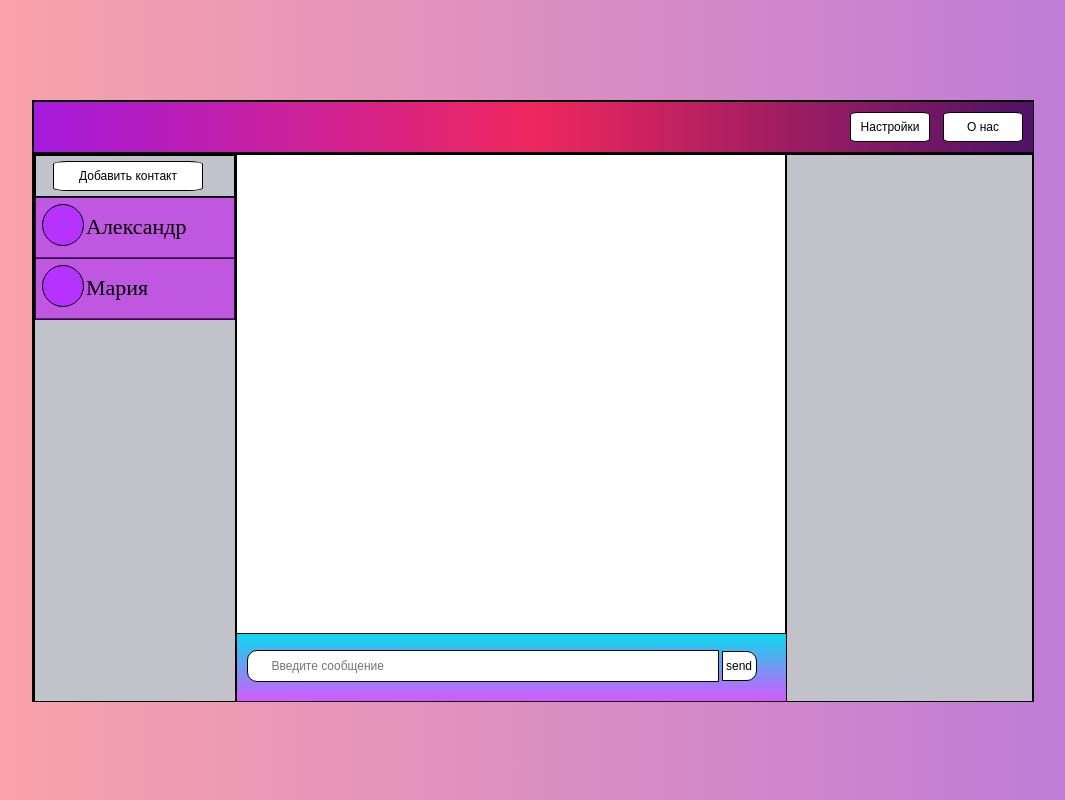
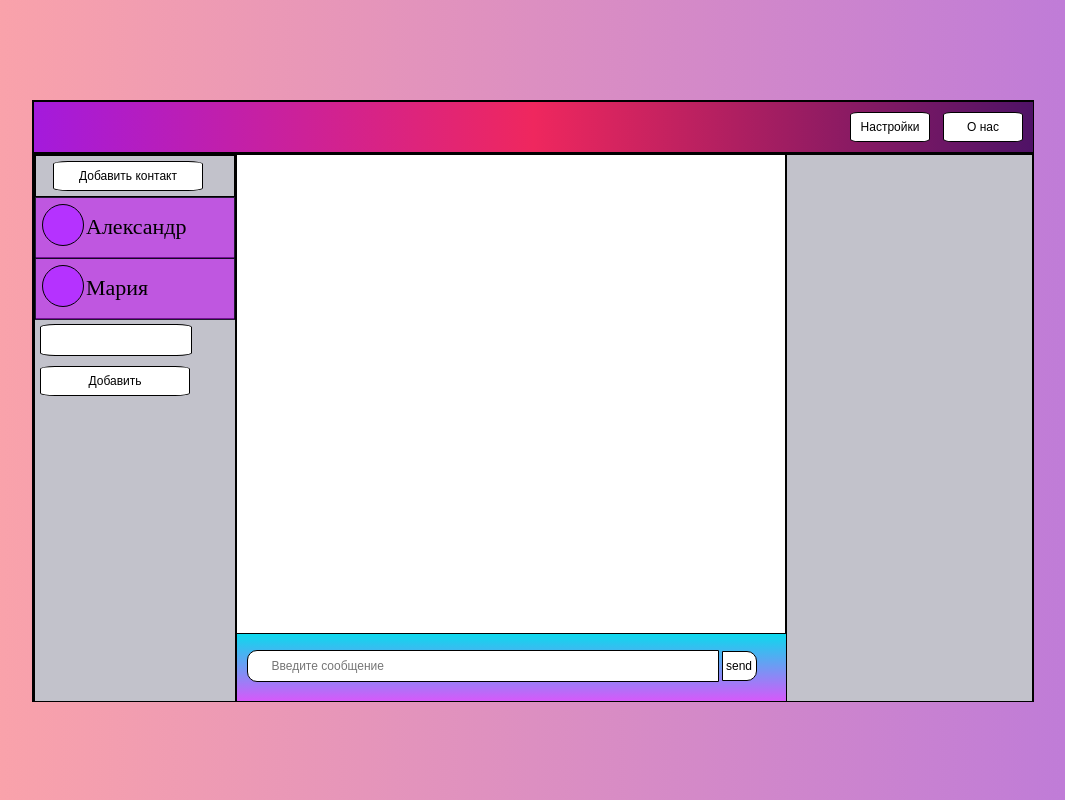
Before and after one commit to SpbgasuTeam/University_Project_JS, a plain HTML site: page Client/chat.html in a window 1280 px wide. Both pictures are taken after a click on the button "Добавить контакт". Shown: the top 800 px of the page, without its empty margins (107-1172 px from the left). Drawn offline with Linux system fonts and the light colour scheme; no server answers.

Commit message:
Mura, добавление нового чата

```diff
--- a/Client/Chat_Functions.js
+++ b/Client/Chat_Functions.js
@@ -83,9 +83,21 @@ document.querySelectorAll('.a_friend').forEach(item => {
     });
 })
 add_contact.addEventListener("click", ()=>{
-    const ID_Getter = "5454";
+    const main_list_chats = document.getElementById("main_list_chats");
+    const str = document.createElement("input");
+    const btn = document.createElement("input");
+    btn.id = "add_btn_id";
+    str.id = "add_str_id";
+    btn.type = "button";
+    btn.value = "Добавить";
+    str.classList.add("search_online_add");
+    btn.classList.add("search_online_add");
+    main_list_chats.appendChild(str);
+    main_list_chats.appendChild(btn);
+
+    btn.addEventListener("click", ()=>{
+        const ID_Getter = str.value;
         const ID_Sender = "1";
-
         request("POST", "New_Dialog", {ID_Sender, ID_Getter}, (response) => {
             if(response == 'Wrong_ID'){
                 alert('Wrong_ID')
@@ -109,6 +121,9 @@ add_contact.addEventListener("click", ()=>{
                 list_chats.appendChild(li);
             }
         });
+        str.remove();
+        btn.remove();
+    });
 
 
 
--- a/Client/chat.html
+++ b/Client/chat.html
@@ -24,7 +24,7 @@
 
         <div class="chat_body">
             <! - Онлайн-список ->
-            <div class="chat_online">
+            <div class="chat_online" id = "main_list_chats">
                 <! - Поиск ->
                 <div class="search_online">
                     <form>
--- a/Client/for_chat.css
+++ b/Client/for_chat.css
@@ -266,6 +266,16 @@ width: 999px;
     background-color: rgb(241, 49, 255);
 }
 
+.search_online_add {
+    border-radius: 10%;
+    width: 150px;
+    height: 30px;
+    background-color: white;
+    border: 1px solid black;
+    margin: 5px;
+}
+
+
 .msg {
     display: flex;
     flex-direction: column;
--- a/Server/DT_Mail.json
+++ b/Server/DT_Mail.json
@@ -1 +1 @@
-[{"ID":["1","2"],"All_Msg":[{"Sender":"1","Text":"Hi","Time":"01,02,2022"},{"Sender":"2","Text":"Hi,dear!","Time":"02,02,2022"},{"ID_Sender":"1","TXT_MSG":"HIHIH"},{"ID_Sender":"1","TXT_MSG":"HI654HIH"},{"ID_Sender":"1","TXT_MSG":"HI","Time":"1:59 25.4.2022"},{"ID_Sender":"1","TXT_MSG":"HI","Time":"9:40 25.4.2022"},{"ID_Sender":"1","TXT_MSG":"Hi","Time":"9:58 25.4.2022"},{"ID_Sender":"1","TXT_MSG":"Hi","Time":"9:59 25.4.2022"},{"ID_Sender":"1","TXT_MSG":"","Time":"9:59 25.4.2022"},{"ID_Sender":"1","TXT_MSG":"srvfeakjsbrf;sakejbrfv;aenrf;ojnev;kaejb;fih'aoeivn;oaejnv;erinfoeiajv;oaenfv;ejrnf'owaiejovfenravojenarovijgpwerojvoaenf;vboefoerwakfpvaeinsvb","Time":"10:3 25.4.2022"},{"ID_Sender":"1","TXT_MSG":"        ","Time":"10:5 25.4.2022"},{"ID_Sender":"1","TXT_MSG":"hfhdhfdhhdhdhjdhjsdhsdhdshjsdhjsdhsdhsdhjsdhjsdhsdhjs","Time":"10:6 25.4.2022"},{"ID_Sender":"1","TXT_MSG":"sdfghjklkjhygtrfc vbnjkjuytrdc zxvnbmjhkyutr5efsdcxv bnmjhuyt5refdscx vyjt5r4ewdsxcv nbmhjuy76t54rewdsxc vbnjmhuytre4wdsaxz ","Time":"10:6 25.4.2022"}]},{"ID":["2","3"],"All_Msg":[{"Sender":"2","Text":"Hi!","Time":"01,02,2022"},{"Sender":"3","Text":"Hi,dear!!","Time":"02,02,2022"}]},{"ID":["1","5454"],"All_Msg":[]},{"ID":["1","5454"],"All_Msg":[]},{"ID":["1","5454"],"All_Msg":[]}]
+[{"ID":["1","2"],"All_Msg":[{"Sender":"1","Text":"Hi","Time":"01,02,2022"},{"Sender":"2","Text":"Hi,dear!","Time":"02,02,2022"},{"ID_Sender":"1","TXT_MSG":"HIHIH"},{"ID_Sender":"1","TXT_MSG":"HI654HIH"},{"ID_Sender":"1","TXT_MSG":"HI","Time":"1:59 25.4.2022"},{"ID_Sender":"1","TXT_MSG":"HI","Time":"9:40 25.4.2022"},{"ID_Sender":"1","TXT_MSG":"Hi","Time":"9:58 25.4.2022"},{"ID_Sender":"1","TXT_MSG":"Hi","Time":"9:59 25.4.2022"},{"ID_Sender":"1","TXT_MSG":"","Time":"9:59 25.4.2022"},{"ID_Sender":"1","TXT_MSG":"srvfeakjsbrf;sakejbrfv;aenrf;ojnev;kaejb;fih'aoeivn;oaejnv;erinfoeiajv;oaenfv;ejrnf'owaiejovfenravojenarovijgpwerojvoaenf;vboefoerwakfpvaeinsvb","Time":"10:3 25.4.2022"},{"ID_Sender":"1","TXT_MSG":"        ","Time":"10:5 25.4.2022"},{"ID_Sender":"1","TXT_MSG":"hfhdhfdhhdhdhjdhjsdhsdhdshjsdhjsdhsdhsdhjsdhjsdhsdhjs","Time":"10:6 25.4.2022"},{"ID_Sender":"1","TXT_MSG":"sdfghjklkjhygtrfc vbnjkjuytrdc zxvnbmjhkyutr5efsdcxv bnmjhuyt5refdscx vyjt5r4ewdsxcv nbmhjuy76t54rewdsxc vbnjmhuytre4wdsaxz ","Time":"10:6 25.4.2022"}]},{"ID":["2","3"],"All_Msg":[{"Sender":"2","Text":"Hi!","Time":"01,02,2022"},{"Sender":"3","Text":"Hi,dear!!","Time":"02,02,2022"}]},{"ID":["1","5454"],"All_Msg":[]},{"ID":["1","5454"],"All_Msg":[]},{"ID":["1","5454"],"All_Msg":[]},{"ID":["1","5454"],"All_Msg":[]},{"ID":["1","5454"],"All_Msg":[]},{"ID":["1","5454"],"All_Msg":[]}]
```
Lines whose indentation alone changed are shown as unchanged.
